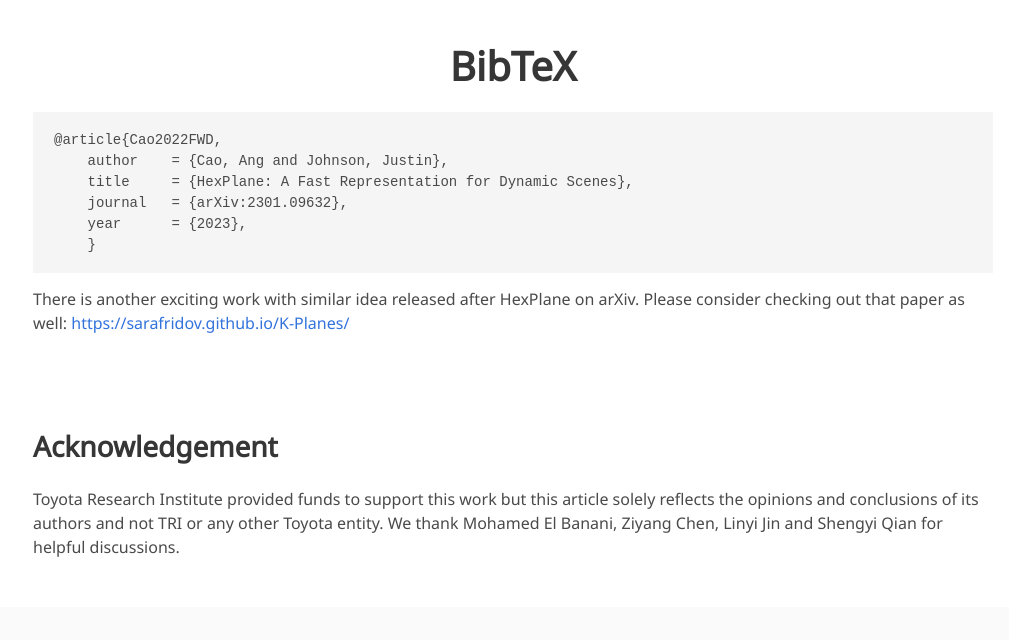
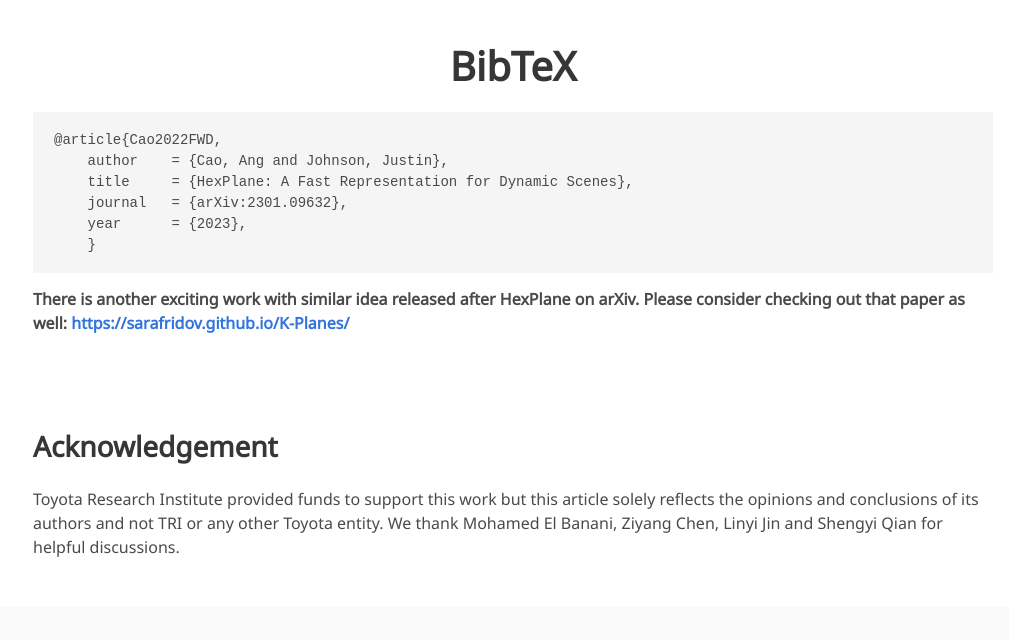
Before and after one commit to Caoang327/Caoang327.github.io, a plain HTML site: page HexPlane/index.html in a window 1280 px wide. Shown: the part 2919-3559 px from the top of the page, without its empty margins (127-1136 px from the left). Drawn offline with nearby package versions, Linux system fonts and the light colour scheme; some icons are missing; a web font is replaced by a local one.

Commit message:
bold font

```diff
--- a/HexPlane/index.html
+++ b/HexPlane/index.html
@@ -456,8 +456,8 @@
     journal   = {arXiv:2301.09632},
     year      = {2023},
     }</code></pre>
-    <p> There is another exciting work with similar idea released after HexPlane on arXiv.
-      Please consider checking out that paper as well:  <a href="https://sarafridov.github.io/K-Planes/"> https://sarafridov.github.io/K-Planes/ </a> </p>
+    <p> <b>There is another exciting work with similar idea released after HexPlane on arXiv.
+      Please consider checking out that paper as well:  <a href="https://sarafridov.github.io/K-Planes/"> https://sarafridov.github.io/K-Planes/ </a></b> </p>
   </div>
 
 </section>
```
